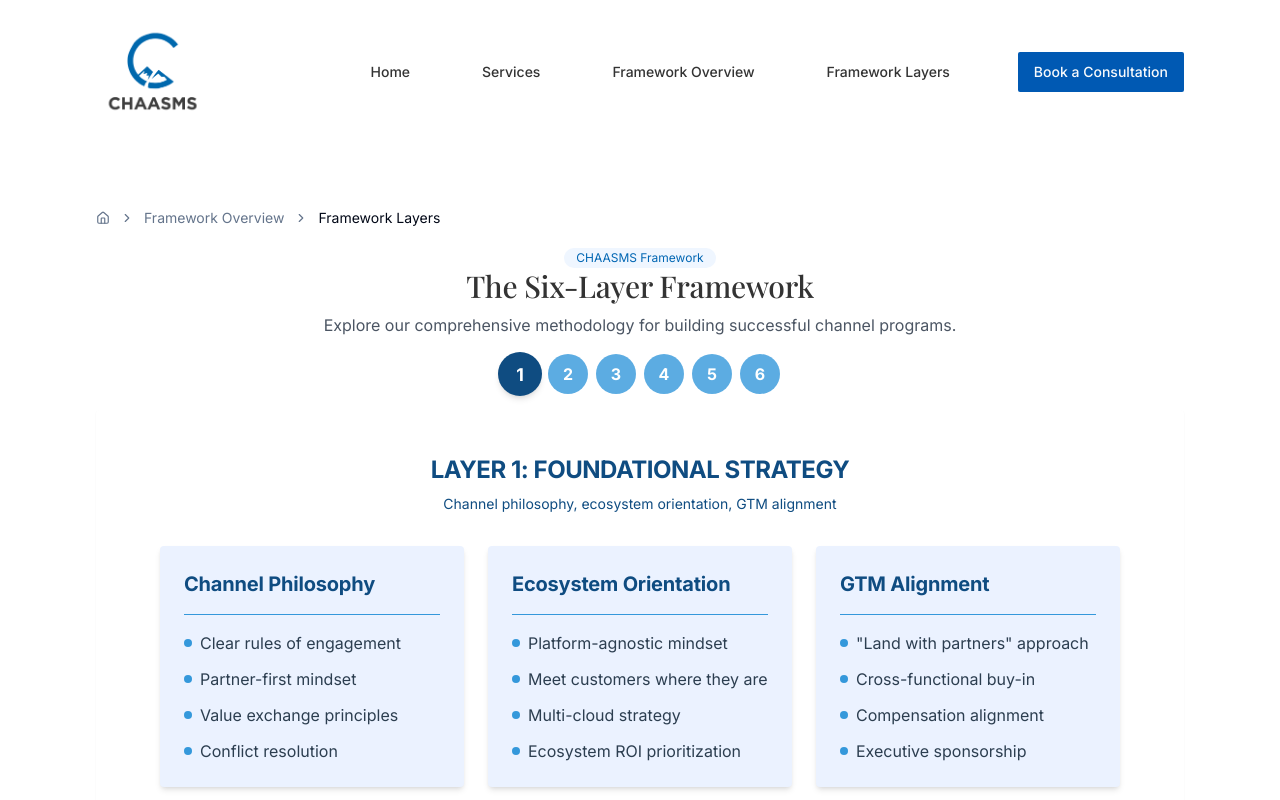
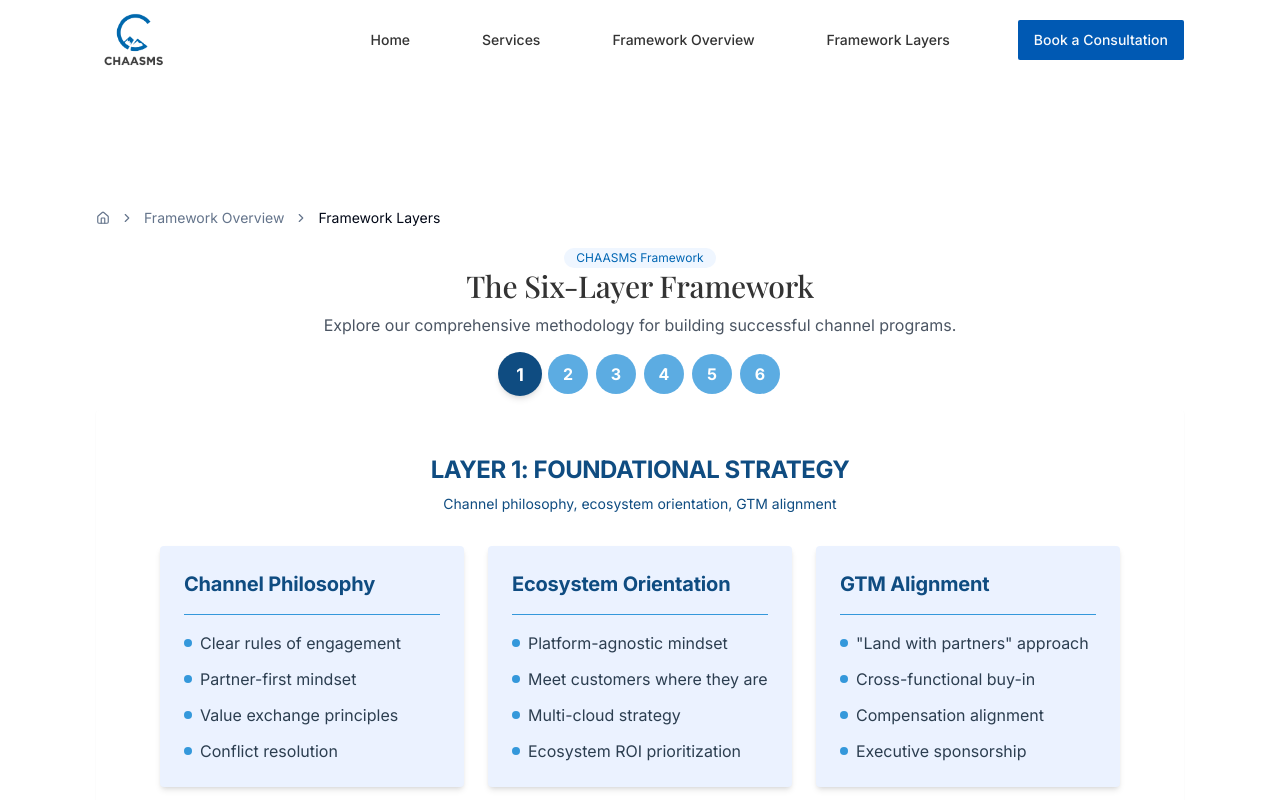
Before and after one commit to atbatzai/chaasms, a React (Vite) app: page /frameworks in a window 1280 px wide. Shown: the top 800 px of the page. Built offline with nearby package versions, Linux system fonts and the light colour scheme.

Commit message:
Fix: Resolve image-related error

```diff
--- a/src/components/Header.tsx
+++ b/src/components/Header.tsx
@@ -1,3 +1,4 @@
+
 import { useState, useEffect } from 'react';
 import { Menu, X } from 'lucide-react';
 import { Button } from "@/components/ui/button";
@@ -57,19 +58,19 @@ const Header = () => {
   return (
     <header
       className={`w-full fixed top-0 left-0 right-0 z-50 transition-all duration-300
-        ${scrolled ? 'bg-white shadow-sm backdrop-blur-sm py-4' : 'bg-white py-6'}`}
+        ${scrolled ? 'bg-white shadow-sm backdrop-blur-sm py-2' : 'bg-white py-2'}`}
     >
       <div className="chaasms-container">
         <div className="flex justify-between items-center">
           <Link
             to="/"
-            className="cursor-pointer"
+            className="cursor-pointer flex items-center"
             onClick={() => window.scrollTo(0, 0)}
           >
             <img
               src="/lovable-uploads/26c0451b-72e8-4bb2-9a58-202300301688.png"
               alt="CHAASMS Logo"
-              className="h-24 w-auto"
+              className="h-16 w-auto"
               style={{ filter: 'none' }}
             />
           </Link>
```
